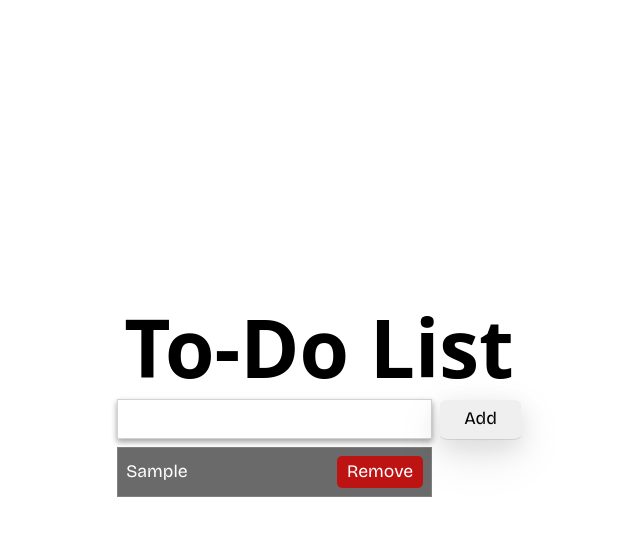
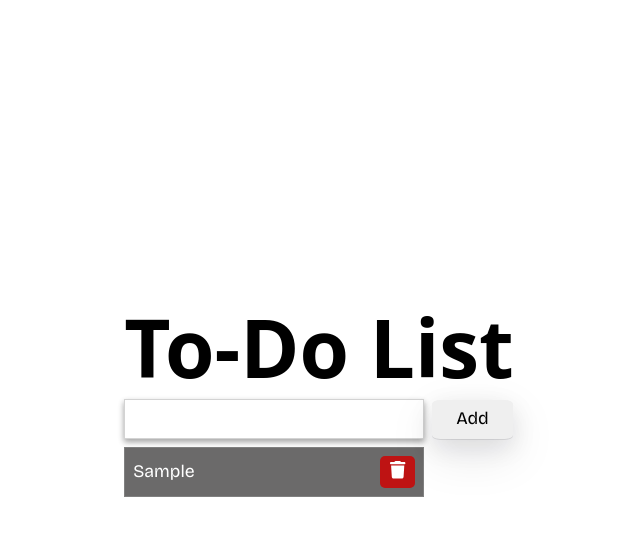
Before and after one commit to OmerAkgull/todo-dnd, a React (Vite) app: page / in a window 1280 px wide. Both pictures are taken after typing "Sample" into the empty fields and a click on the button "Add". Shown: the top 536 px of the page, without its empty margins (321-961 px from the left). Built offline with nearby package versions, Linux system fonts and the light colour scheme; a web font is replaced by a local one.

Commit message:
Add FA trash icon

```diff
--- a/package.json
+++ b/package.json
@@ -10,6 +10,11 @@
     "preview": "vite preview"
   },
   "dependencies": {
+    "@fortawesome/fontawesome-svg-core": "^6.5.1",
+    "@fortawesome/free-brands-svg-icons": "^6.5.1",
+    "@fortawesome/free-regular-svg-icons": "^6.5.1",
+    "@fortawesome/free-solid-svg-icons": "^6.5.1",
+    "@fortawesome/react-fontawesome": "^0.2.0",
     "@types/npm": "^7.19.3",
     "react": "^18.2.0",
     "react-beautiful-dnd": "^13.1.1",
--- a/src/App.tsx
+++ b/src/App.tsx
@@ -2,6 +2,8 @@ import React, { useState } from "react";
 import styled from "styled-components";
 import { DragDropContext, Droppable, Draggable } from "react-beautiful-dnd";
 import "./App.css";
+import { FontAwesomeIcon } from "@fortawesome/react-fontawesome";
+import { faTrash } from "@fortawesome/free-solid-svg-icons";
 
 type Quote = {
   id: string;
@@ -27,7 +29,7 @@ const reorder = (list, startIndex, endIndex) => {
 };
 
 const QuoteItem = styled.div`
-  width: 315px;
+  width: 300px;
   border: 1px solid grey;
   margin-bottom: ${grid}px;
   background-color: #6b6a6a;
@@ -60,7 +62,7 @@ const RemoveButton = styled.button`
 `;
 
 const TodoInput = styled.input`
-  width: 315px;
+  width: 300px;
   height: 40px;
   margin-bottom: 0.5rem;
   border: 1px solid lightgrey;
@@ -99,7 +101,10 @@ function Quote({ quote, index, onRemove }) {
           {...provided.dragHandleProps}
         >
           {quote.content}
-          <RemoveButton onClick={() => onRemove(quote.id)}>Remove</RemoveButton>
+          <RemoveButton onClick={() => onRemove(quote.id)}>
+            {" "}
+            <FontAwesomeIcon icon={faTrash} />
+          </RemoveButton>
         </QuoteItem>
       )}
     </Draggable>
```
Also changed, not shown: 1 other file (tests, documents, lock files or other folders).
